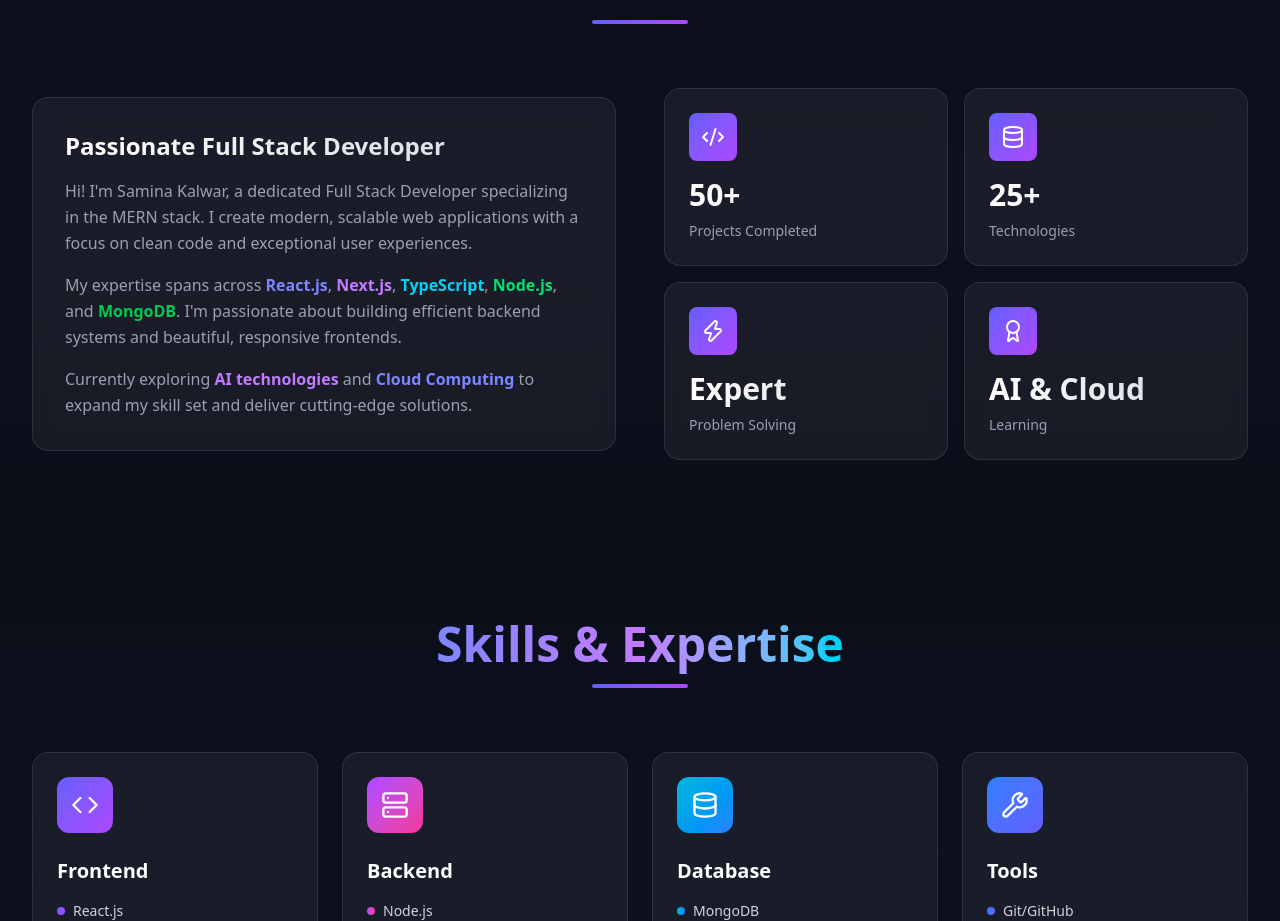
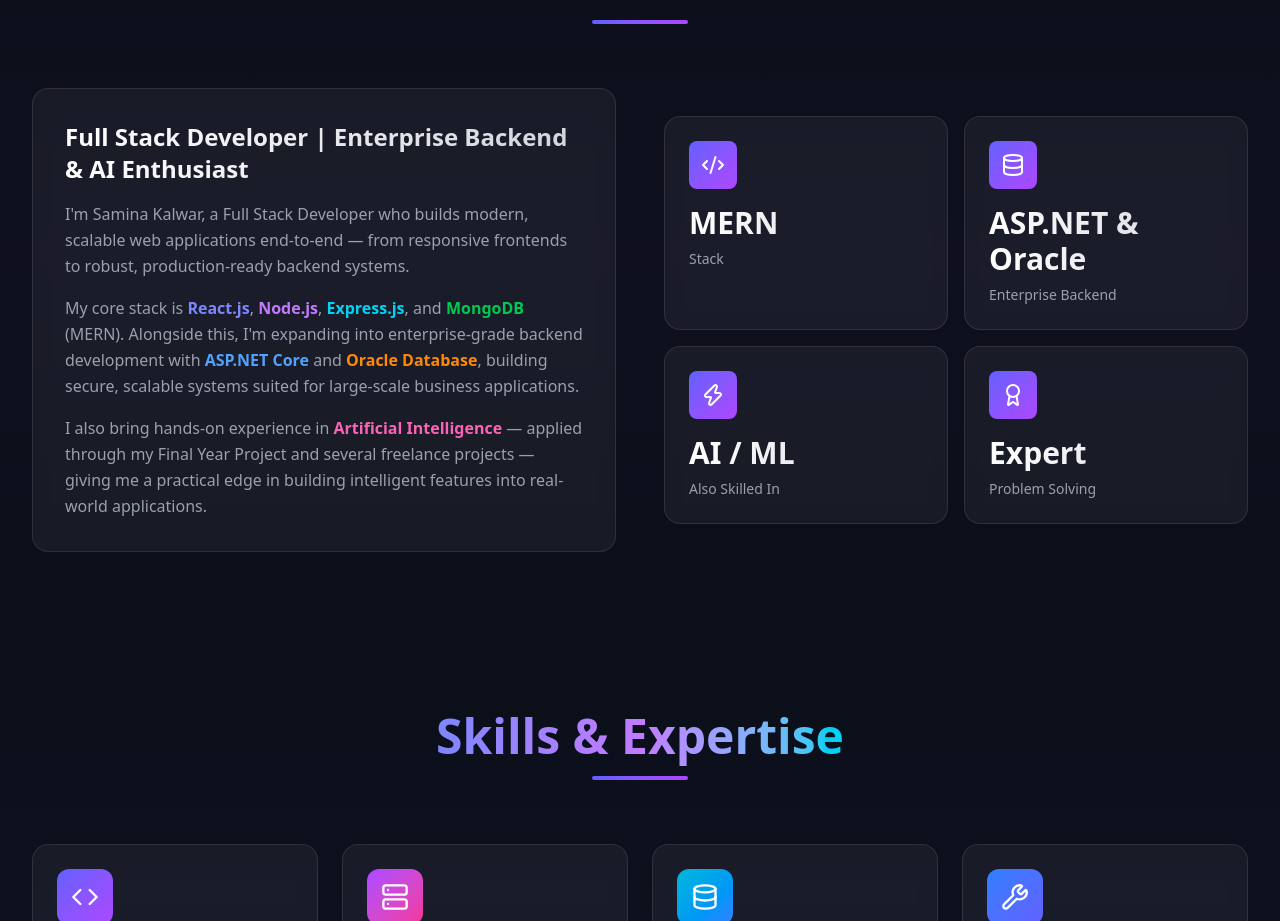
Before and after one commit to Saminakalwar/samina-kalwar-portfolio, a React app: page / in a window 1280 px wide. Shown: the part 924-1845 px from the top of the page. Built offline with nearby package versions, Linux system fonts and the light colour scheme; the HTML template or start-up script is replaced by a standard one.

Commit message:
Update About Description

```diff
--- a/src/components/About.jsx
+++ b/src/components/About.jsx
@@ -3,10 +3,10 @@
 
 export default function About() {
   const stats = [
-    { icon: Code2, label: "Projects Completed", value: "50+" },
-    { icon: Database, label: "Technologies", value: "25+" },
-    { icon: Zap, label: "Problem Solving", value: "Expert" },
-    { icon: Award, label: "Learning", value: "AI & Cloud" },
+    { icon: Code2, label: "Stack", value: "MERN" },
+    { icon: Database, label: "Enterprise Backend", value: "ASP.NET & Oracle" },
+    { icon: Zap, label: "Also Skilled In", value: "AI / ML" },
+    { icon: Award, label: "Problem Solving", value: "Expert" },
   ];
 
   return (
@@ -39,35 +39,40 @@
           >
             <div className="p-8 bg-white/5 backdrop-blur-sm border border-white/10 rounded-2xl hover:border-purple-500/30 transition-all">
               <h3 className="text-2xl font-bold mb-4 bg-gradient-to-r from-white to-gray-300 bg-clip-text text-transparent">
-                Passionate Full Stack Developer
+                Full Stack Developer | Enterprise Backend & AI Enthusiast
               </h3>
               <p className="text-gray-400 leading-relaxed mb-4">
-                Hi! I'm Samina Kalwar, a dedicated Full Stack Developer
-                specializing in the MERN stack. I create modern, scalable web
-                applications with a focus on clean code and exceptional user
-                experiences.
+                I'm Samina Kalwar, a Full Stack Developer who builds modern,
+                scalable web applications end-to-end — from responsive frontends
+                to robust, production-ready backend systems.
               </p>
               <p className="text-gray-400 leading-relaxed mb-4">
-                My expertise spans across{" "}
+                My core stack is{" "}
                 <span className="text-indigo-400 font-semibold">React.js</span>,{" "}
-                <span className="text-purple-400 font-semibold">Next.js</span>,{" "}
-                <span className="text-cyan-400 font-semibold">TypeScript</span>,{" "}
-                <span className="text-green-400 font-semibold">Node.js</span>,
+                <span className="text-purple-400 font-semibold">Node.js</span>,{" "}
+                <span className="text-cyan-400 font-semibold">Express.js</span>,
                 and{" "}
-                <span className="text-green-500 font-semibold">MongoDB</span>.
-                I'm passionate about building efficient backend systems and
-                beautiful, responsive frontends.
+                <span className="text-green-500 font-semibold">MongoDB</span>{" "}
+                (MERN). Alongside this, I'm expanding into enterprise-grade
+                backend development with{" "}
+                <span className="text-blue-400 font-semibold">
+                  ASP.NET Core
+                </span>{" "}
+                and{" "}
+                <span className="text-orange-400 font-semibold">
+                  Oracle Database
+                </span>
+                , building secure, scalable systems suited for large-scale
+                business applications.
               </p>
               <p className="text-gray-400 leading-relaxed">
-                Currently exploring{" "}
-                <span className="text-purple-400 font-semibold">
-                  AI technologies
+                I also bring hands-on experience in{" "}
+                <span className="text-pink-400 font-semibold">
+                  Artificial Intelligence
                 </span>{" "}
-                and{" "}
-                <span className="text-indigo-400 font-semibold">
-                  Cloud Computing
-                </span>{" "}
-                to expand my skill set and deliver cutting-edge solutions.
+                — applied through my Final Year Project and several freelance
+                projects — giving me a practical edge in building intelligent
+                features into real-world applications.
               </p>
             </div>
           </motion.div>
```
